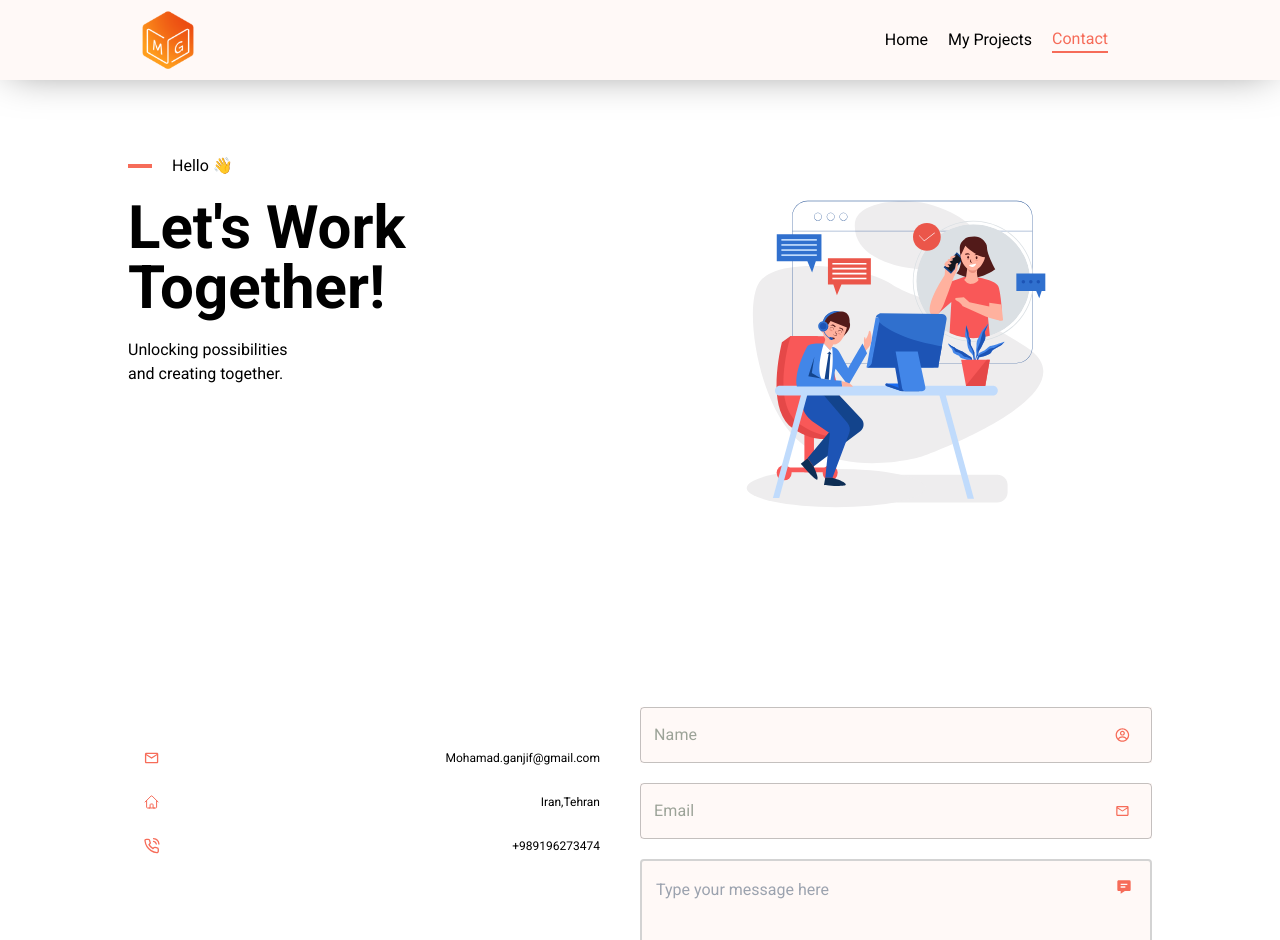
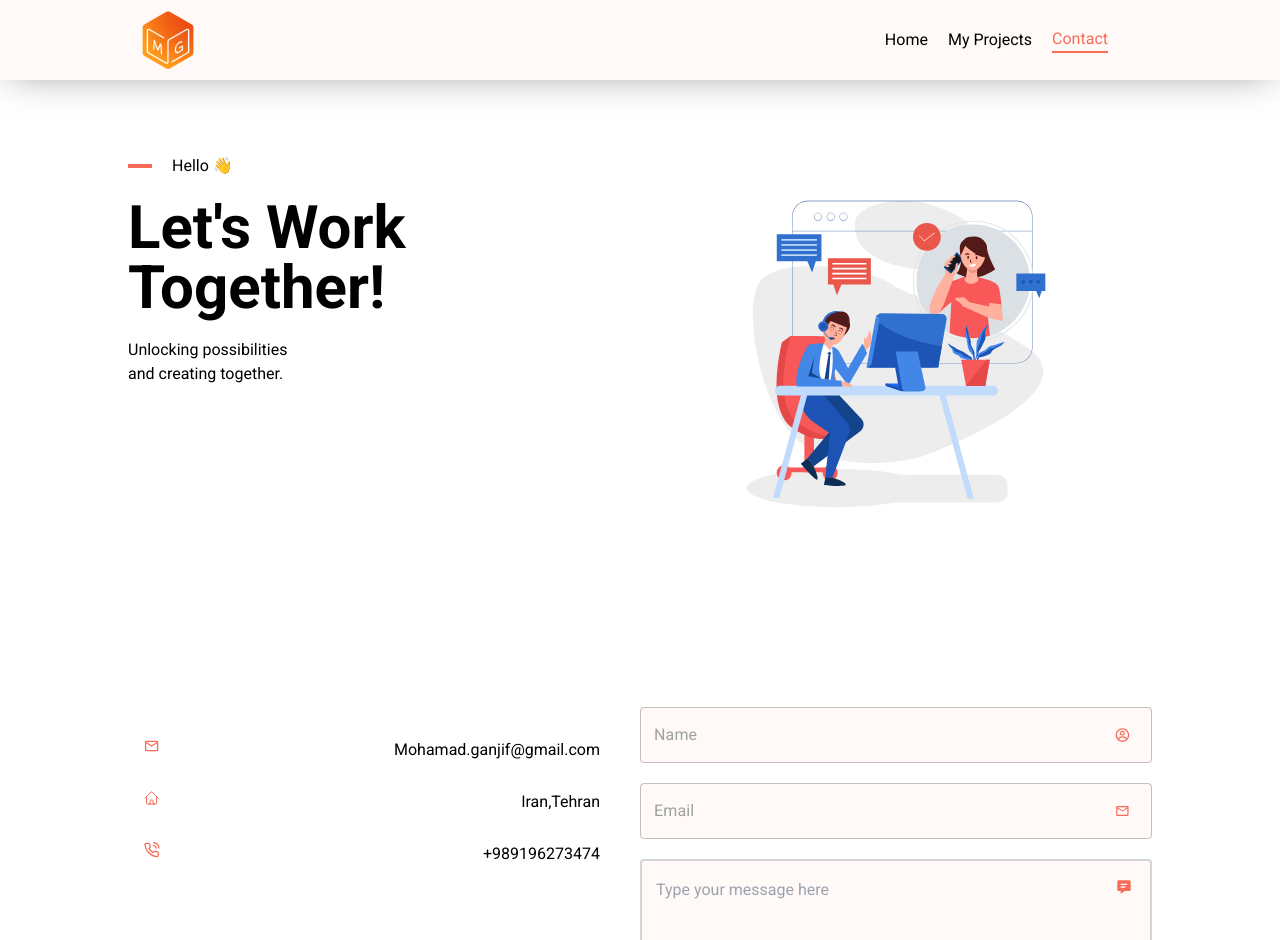
Before and after one commit to m-ganji/portfolio, a React (Vite) app: page /contact in a window 1280 px wide. Shown: the top 940 px of the page. Built offline with nearby package versions, Linux system fonts and the light colour scheme; some icons are missing.

Commit message:
font size updated

```diff
--- a/src/components/Contact.jsx
+++ b/src/components/Contact.jsx
@@ -113,19 +113,19 @@ export default function Contact({ theme }) {
         <div className="w-full flex flex-col justify-center sm:w-1/2  ml-[0%] sm:ml-[10%]">
           <div className="w-full flex">
             <MdOutlineEmail className="w-[10%]" color="#F66C59" />
-            <p className="w-[90%] flex justify-end mr-3 sm:mr-10 text-xs">
+            <p className="w-[90%] flex justify-end mr-3 sm:mr-10 sm:text-base text-xs">
               Mohamad.ganjif@gmail.com
             </p>
           </div>
           <div className="w-full flex mt-7">
             <HiOutlineHome className="w-[10%]" color="#F66C59" />
-            <p className="w-[90%] flex justify-end mr-3 sm:mr-10 text-xs">
+            <p className="w-[90%] flex justify-end mr-3 sm:mr-10 sm:text-base text-xs">
               {t("main.fifthPart.tehran")}
             </p>
           </div>
           <div className="w-full flex mt-7 mb-7">
             <FiPhoneCall className="w-[10%]" color="#F66C59" />
-            <p className="w-[90%] flex justify-end mr-3 sm:mr-10 text-xs">
+            <p className="w-[90%] flex justify-end mr-3 sm:mr-10 sm:text-base text-xs">
               +989196273474
             </p>
           </div>
```
